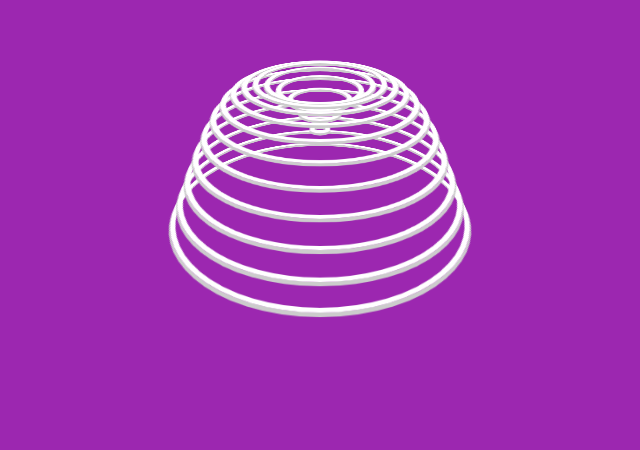
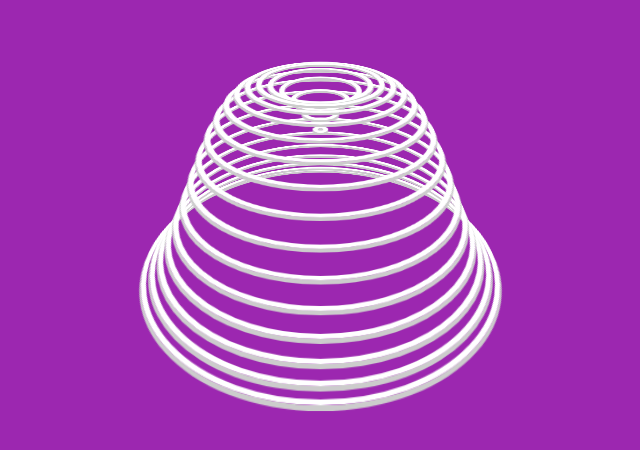
Before and after one commit to AadiRana911/CSS-Animations, a plain HTML site: page Wavy circle loader 3D/index.html in a window 1280 px wide. Shown: the part 222-672 px from the top of the page, without its empty margins (320-960 px from the left). Drawn offline with Linux system fonts and the light colour scheme.

Commit message:
Minor Changes

```diff
--- a/Wavy circle loader 3D/index.html
+++ b/Wavy circle loader 3D/index.html
@@ -22,6 +22,10 @@
             <span></span>
             <span></span>
             <span></span>
+            <span></span>
+            <span></span>
+            <span></span>
+            <span></span>
         </div>
     </body>
 
--- a/Wavy circle loader 3D/style.css
+++ b/Wavy circle loader 3D/style.css
@@ -11,8 +11,8 @@ body{
 }
 .loader{
     position: relative;
-    width: 300px;
-    height: 300px;
+    width: 375px;
+    height: 375px;
     transform-style: preserve-3d;
     transform: perspective(500px) rotateX(60deg);
 }
@@ -38,103 +38,131 @@ body{
     left: 0px;
     bottom: 0px;
     right: 0px;
-    animation-delay: 1.4s;
+    animation-delay: 1.8s;
 }
 .loader span:nth-child(2){
     top: 10px;
     left: 10px;
     bottom: 10px;
     right: 10px;
-    animation-delay: 1.3s;
+    animation-delay: 1.7s;
 }
 .loader span:nth-child(3){
     top: 20px;
     left: 20px;
     bottom: 20px;
     right: 20px;
-    animation-delay: 1.2s;
+    animation-delay: 1.6s;
 }
 .loader span:nth-child(4){
     top: 30px;
     left: 30px;
     bottom: 30px;
     right: 30px;
-    animation-delay: 1.1s;
+    animation-delay: 1.5s;
 }
 .loader span:nth-child(5){
     top: 40px;
     left: 40px;
     bottom: 40px;
     right: 40px;
-    animation-delay: 1s;
+    animation-delay: 1.4s;
 }
 .loader span:nth-child(6){
     top: 50px;
     left: 50px;
     bottom: 50px;
     right: 50px;
-    animation-delay: 0.9s;
+    animation-delay: 1.3s;
 }
 .loader span:nth-child(7){
     top: 60px;
     left: 60px;
     bottom: 60px;
     right: 60px;
-    animation-delay: 0.8s;
+    animation-delay: 1.2s;
 }
 .loader span:nth-child(8){
     top: 70px;
     left: 70px;
     bottom: 70px;
     right: 70px;
-    animation-delay: 0.7s;
+    animation-delay: 1.1s;
 }
 .loader span:nth-child(9){
     top: 80px;
     left: 80px;
     bottom: 80px;
     right: 80px;
-    animation-delay: 0.6s;
+    animation-delay: 1.0s;
 }
 .loader span:nth-child(10){
     top: 90px;
     left: 90px;
     bottom: 90px;
     right: 90px;
-    animation-delay: 0.5s;
+    animation-delay: 0.9s;
 }
 .loader span:nth-child(11){
     top: 100px;
     left: 100px;
     bottom: 100px;
     right: 100px;
-    animation-delay: 0.4s;
+    animation-delay: 0.8s;
 }
 .loader span:nth-child(12){
     top: 110px;
     left: 110px;
     bottom: 110px;
     right: 110px;
-    animation-delay: 0.3s;
+    animation-delay: 0.7s;
 }
 .loader span:nth-child(13){
     top: 120px;
     left: 120px;
     bottom: 120px;
     right: 120px;
-    animation-delay: 0.2s;
+    animation-delay: 0.6s;
 }
 .loader span:nth-child(14){
     top: 130px;
     left: 130px;
     bottom: 130px;
     right: 130px;
-    animation-delay: 0.1s;
+    animation-delay: 0.5s;
 }
 .loader span:nth-child(15){
     top: 140px;
     left: 140px;
     bottom: 140px;
     right: 140px;
+    animation-delay: 0.4s;
+}
+.loader span:nth-child(16){
+    top: 150px;
+    left: 150px;
+    bottom: 150px;
+    right: 150px;
+    animation-delay: 0.3s;
+}
+.loader span:nth-child(17){
+    top: 160px;
+    left: 160px;
+    bottom: 160px;
+    right: 160px;
+    animation-delay: 0.2s;
+}
+.loader span:nth-child(18){
+    top: 170px;
+    left: 170px;
+    bottom: 170px;
+    right: 170px;
+    animation-delay: 0.1s;
+}
+.loader span:nth-child(19){
+    top: 180px;
+    left: 180px;
+    bottom: 180px;
+    right: 180px;
     animation-delay: 0s;
 }
```
Also changed, not shown: Analog Clock/index.html (+1 -1 lines), Animated Gradient Shadow/index.html (+1 -4 lines).
